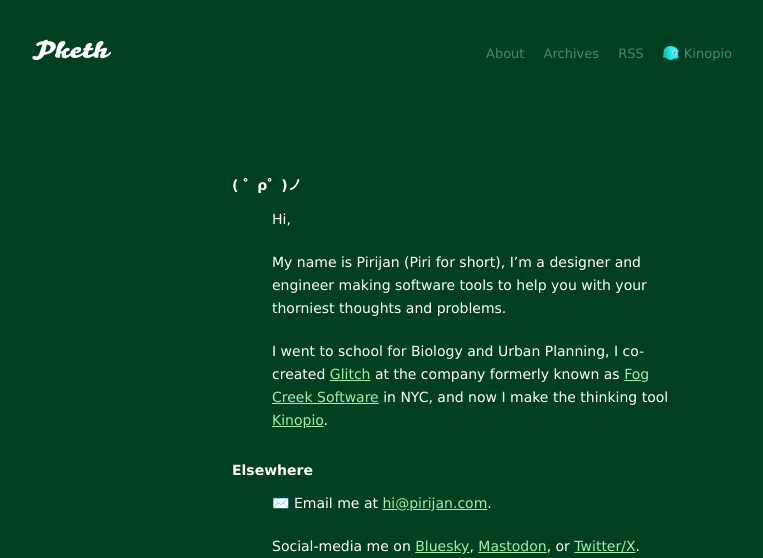
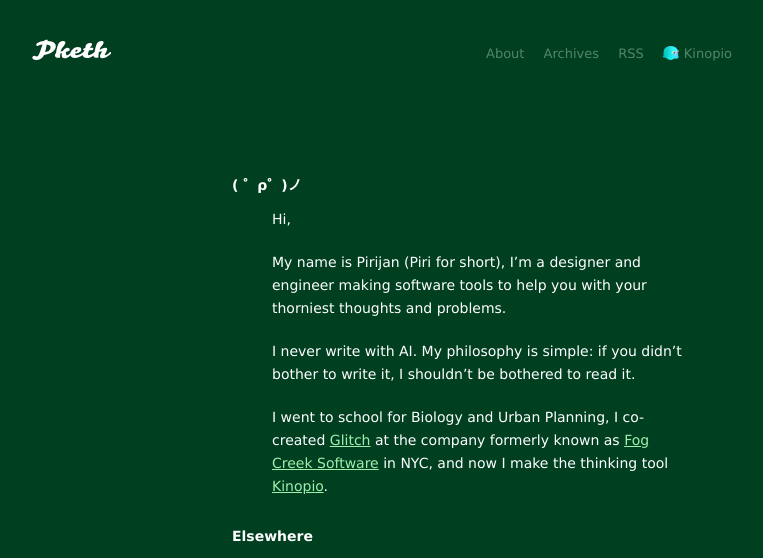
Before and after one commit to pketh/pketh.github.io, a Jekyll site: the page built from about.md, in a window 1280 px wide, cut to the strip 0-558 px from the top of the page. Shown: the whole strip, without its empty margins (258-1021 px from the left). Built offline with Jekyll 4.4.1, drawn with Linux system fonts in a browser that asks for light colours.

Commit message:
about page zero-ai disclaimer

```diff
--- a/about.md
+++ b/about.md
@@ -8,6 +8,8 @@ title: About
 Hi,
 
 My name is Pirijan (Piri for short), I'm a designer and engineer making software tools to help you with your thorniest thoughts and problems.
+
+I never write with AI. My philosophy is simple: if you didn't bother to write it, I shouldn't be bothered to read it.
 
 I went to school for Biology and Urban Planning, I co-created [Glitch](/the-first-four-years-of-glitch.html) at the company formerly known as [Fog Creek Software](https://en.wikipedia.org/wiki/Glitch,_Inc.) in NYC, and now I make the thinking tool [Kinopio](https://kinopio.club).
 
```
